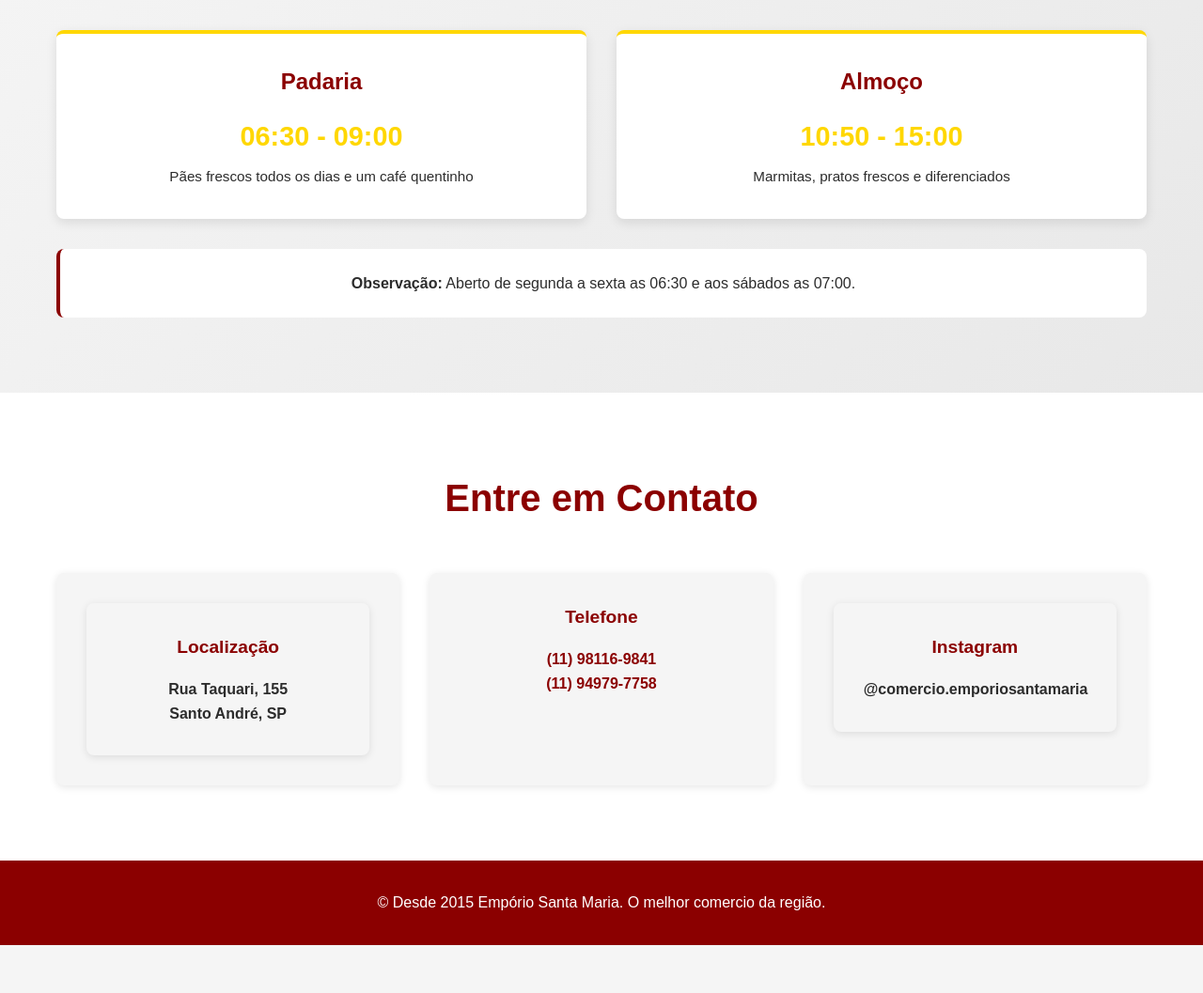
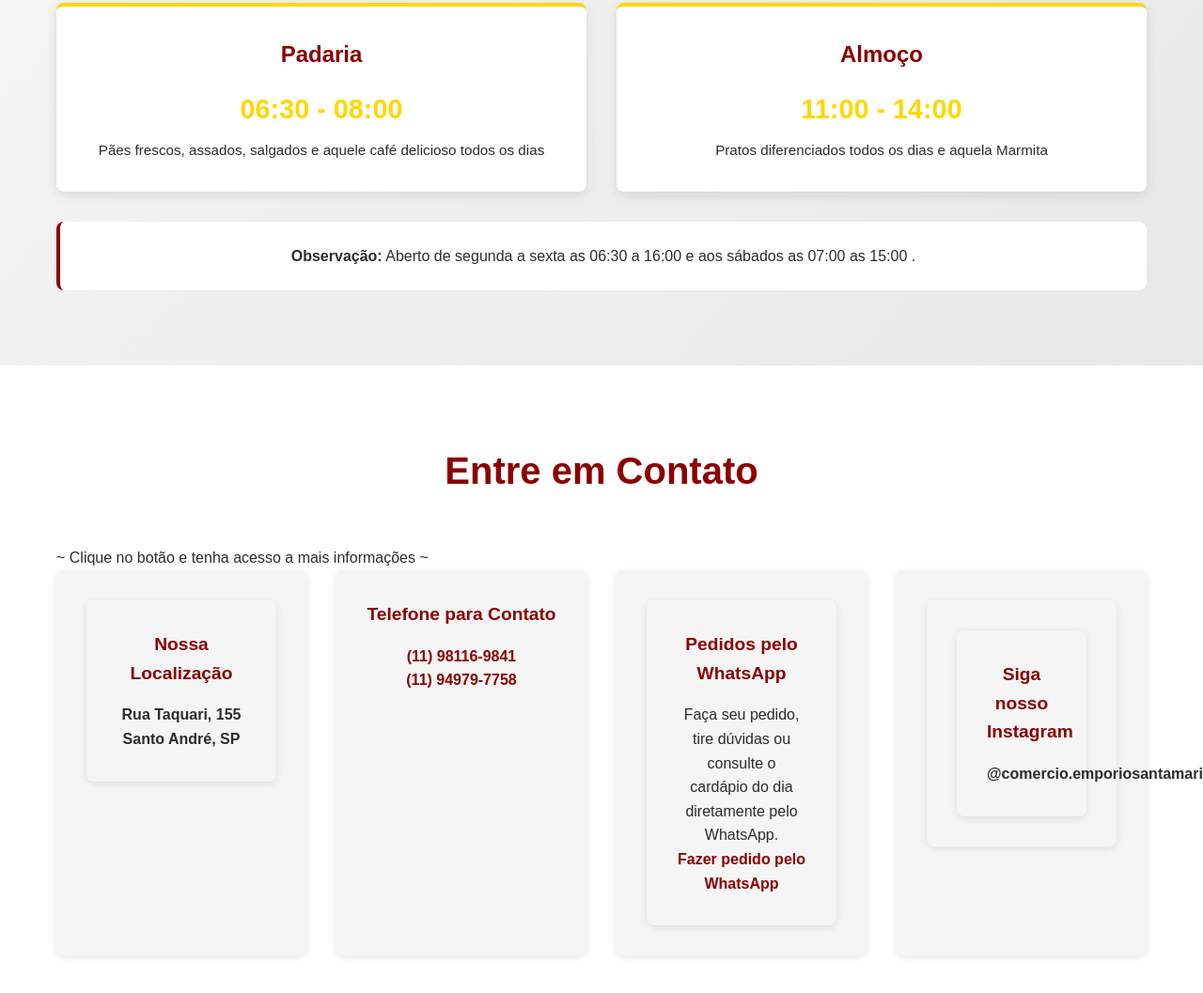
Before and after one commit to dmoraiss/Emporio_santamaria, a plain HTML site: page index.html in a window 1280 px wide. Shown: the part 1709-2766 px from the top of the page at 94% size. Before the commit the page ends 2715 px from the top, so only its background shows below. Drawn offline with Linux system fonts and the light colour scheme.

Commit message:
mudança para a versão final

```diff
--- a/index.html
+++ b/index.html
@@ -58,7 +58,7 @@
         <div class="hero-content">
 
             <h1>Bem-vindo ao Empório Santa Maria</h1>
-            <p>Padaria fresca e deliciosos almoços para você</p>
+            <p>Padaria e Restaurante com as melhores refeições para você</p>
             <a href="#horarios" class="btn btn-primary"> Conheça nossos horários </a>
 
         </div>
@@ -66,6 +66,7 @@
     </section>
 
     <!-- Sobre Nós-->
+
     <section id="sobre" class="sobre">
 
         <div class="container">
@@ -76,7 +77,7 @@
 
                     <h2> Sobre o Empório Santa Maria </h2>
                     <p>Desde 2015, o Empório Santa Maria oferece pães frescos,
-                café da manhã, almoço caseiro e marmitas preparadas com cuidado
+                café da manhã, almoço e marmitas preparadas com cuidado
                 para atender clientes da região com qualidade e bom atendimento.</p>
 
                 </div>
@@ -84,7 +85,7 @@
                 <div class="sobre-item">
 
                     <h3> Padaria </h3>
-                    <p>Pães, salgados, assados e opções fresquinhas preparados todos os dias
+                    <p>Pães, salgados, assados e a melhores opções fresquinhas preparados todos os dias
                     para deixar seu café da manhã mais completo.</p>
 
                 </div>
@@ -92,15 +93,15 @@
                 <div class="sobre-item">
 
                     <h3> Almoço </h3>
-                    <p>Ingredientes selecionados, receitas tradicionais e muito amor em cada prato que preparamos.</p>
+                    <p>Ingredientes selecionados, receitas tradicionais e caseiras muito amor em cada prato que servimos.</p>
 
                 </div>
 
                 <div class="sobre-item">
 
                     <h3> Tradição e Qualidade </h3>
-                    <p>Atendimento próximo, produtos de qualidade e compromisso em servir
-                    bem cada cliente que passa pelo nosso Comércio.</p>
+                    <p>Atendimento com atenção, produtos de qualidade e compromisso em servir você
+                    bem e a cada cliente que passa pelo nosso Comércio.</p>
 
                 </div>
 
@@ -111,6 +112,7 @@
     </section>
 
     <!-- Nossos Horários -->
+
     <section id="horarios" class="horarios">
 
         <div class="container">
@@ -122,16 +124,16 @@
                 <div class="horario-card">
 
                     <h3> Padaria</h3>
-                    <p class="horario-time"> 06:30 - 09:00 </p>
-                    <p class="horario-desc"> Pães frescos todos os dias e um café quentinho</p>
+                    <p class="horario-time"> 06:30 - 08:00 </p>
+                    <p class="horario-desc"> Pães frescos, assados, salgados e aquele café delicioso todos os dias</p>
 
                 </div>
 
                 <div class="horario-card">
 
                     <h3>Almoço</h3>
-                    <p class="horario-time">10:50 - 15:00 </p>
-                    <p class="horario-desc"> Marmitas, pratos frescos e diferenciados  </p>
+                    <p class="horario-time">11:00 - 14:00 </p>
+                    <p class="horario-desc"> Pratos diferenciados todos os dias e aquela Marmita </p>
 
                 </div>
 
@@ -139,7 +141,7 @@
 
             <div class="observacao">
 
-                <p><strong>Observação:</strong> Aberto de segunda a sexta as 06:30 e aos sábados as 07:00.</p>
+                <p><strong>Observação:</strong> Aberto de segunda a sexta as 06:30 a 16:00 e aos sábados as 07:00 as 15:00 .</p>
 
             </div>
 
@@ -148,11 +150,14 @@
     </section>
 
     <!-- Entre em Contato -->
+
     <section id="contato" class="contato">
 
         <div class="container">
 
             <h2>Entre em Contato</h2>
+
+            <p id="textoo">~ Clique no botão e tenha acesso a mais informações ~</p>
 
             <div class="contato-content">
 
@@ -161,7 +166,7 @@
                     <a href="https://www.google.com/maps?q=Rua+Taquari+155+Santo+Andre+SP" target="_blank">
 
                         <div class="contato-item">
-                            <h3>Localização</h3>
+                            <h3> Nossa Localização</h3>
                             <p>Rua Taquari, 155 <br> Santo André, SP</p>
                         </div>
 
@@ -171,7 +176,7 @@
 
                 <div class="contato-item">
 
-                    <h3> Telefone</h3>
+                    <h3> Telefone para Contato </h3>
                     <p><a href="tel:+5511981169841"> (11) 98116-9841 </a></p>
                     <p><a href="tel:+5511949797758"> (11) 94979-7758 </a></p>
 
@@ -179,10 +184,38 @@
 
                 <div class="contato-item">
 
+                    <div class="contato-item">
+
+                    <h3>Pedidos pelo WhatsApp</h3>
+
+                    <p>
+                        Faça seu pedido, tire dúvidas ou consulte o cardápio do dia diretamente pelo WhatsApp.
+                    </p>
+
+                    <a
+                        class="btn-whatsapp"
+                        href="https://wa.me/5511949797758?text=Ol%C3%A1%2C%20vim%20pelo%20site%20do%20Emp%C3%B3rio%20Santa%20Maria%20e%20gostaria%20de%20fazer%20um%20pedido."
+                        target="_blank"
+                        rel="noopener noreferrer"
+                    >
+                        Fazer pedido pelo WhatsApp
+                    </a>
+
+                </div>
+
+
+                </div>
+
+                <div class="contato-item">
+
+
+
+                <div class="contato-item">
+
                     <a href="https://instagram.com/comercio.emporiosantamaria" target="_blank">
 
                         <div class="contato-item">
-                           <h3>Instagram</h3>
+                           <h3>Siga nosso Instagram</h3>
                            <p> @comercio.emporiosantamaria </p>
                         </div>
                     </a>
--- a/style.css
+++ b/style.css
@@ -280,6 +280,13 @@ body {
    SEÇÃO ENTRE EM CONTATO
    ======================================== */
 
+   .textoo{
+    display: flex;
+    justify-content: center;
+    align-items: center;
+    height: 100vh;
+   }
+
 .contato {
     padding: 80px 20px;
     background-color: var(--cor-branco);
```
